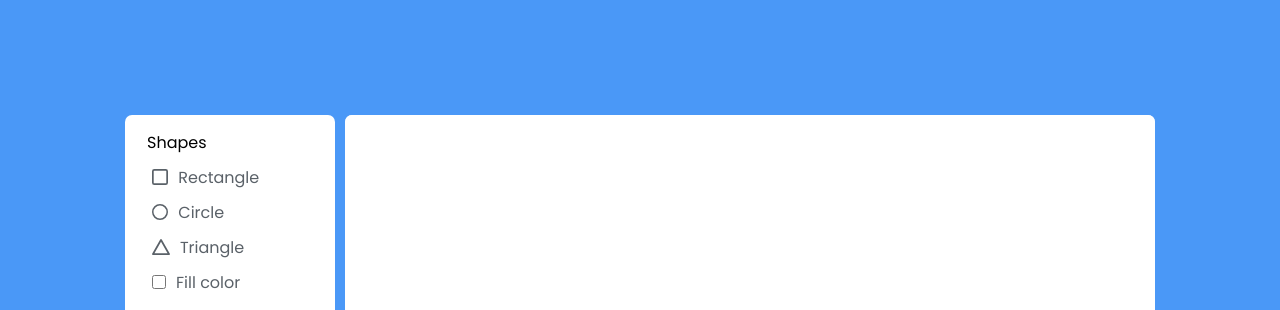
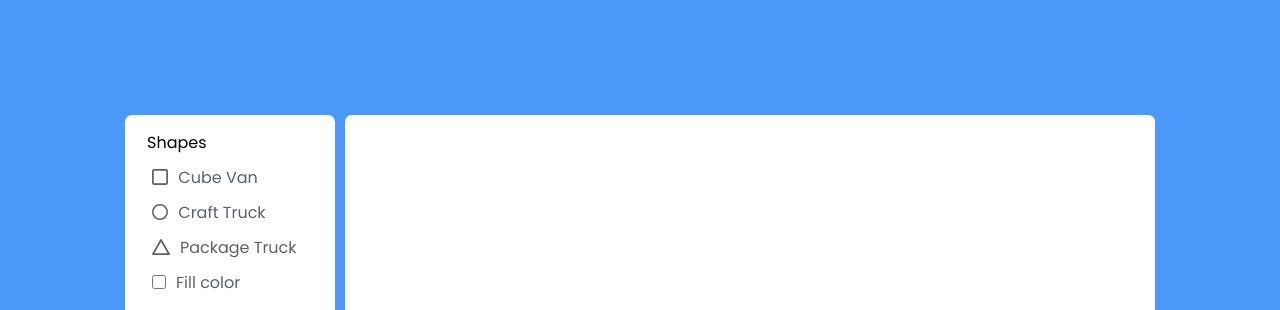
Before and after one commit to namtonnest/locations-draw-app, a plain HTML site: page index.html in a window 1280 px wide. Shown: the top 310 px of the page. Drawn offline with Linux system fonts and the light colour scheme.

Commit message:
Update index.html

```diff
--- a/index.html
+++ b/index.html
@@ -16,15 +16,15 @@
           <ul class="options">
             <li class="option tool" id="rectangle">
               <img src="icons/rectangle.svg" alt="">
-              <span>Rectangle</span>
+              <span>Cube Van</span>
             </li>
             <li class="option tool" id="circle">
               <img src="icons/circle.svg" alt="">
-              <span>Circle</span>
+              <span>Craft Truck</span>
             </li>
             <li class="option tool" id="triangle">
               <img src="icons/triangle.svg" alt="">
-              <span>Triangle</span>
+              <span>Package Truck</span>
             </li>
             <li class="option">
               <input type="checkbox" id="fill-color">
```
